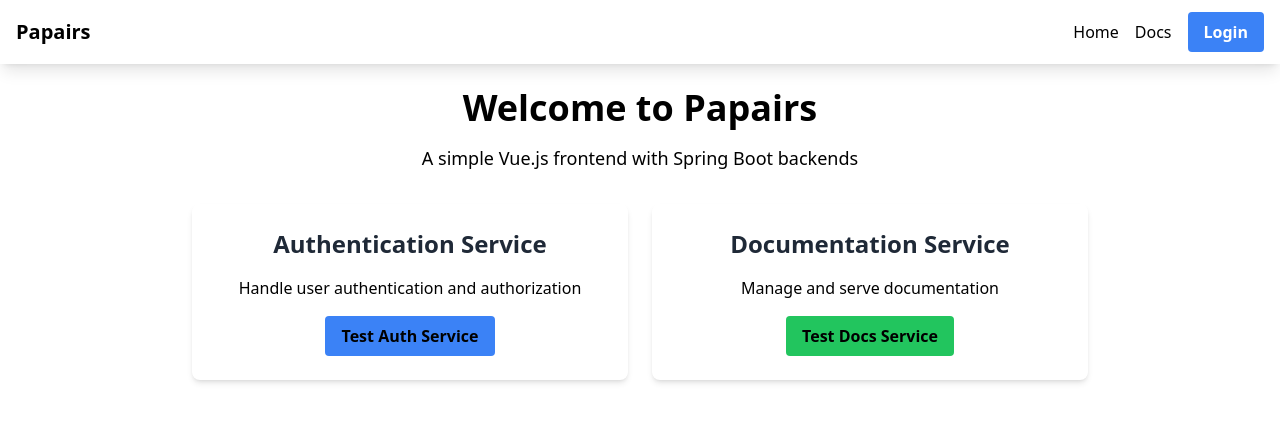
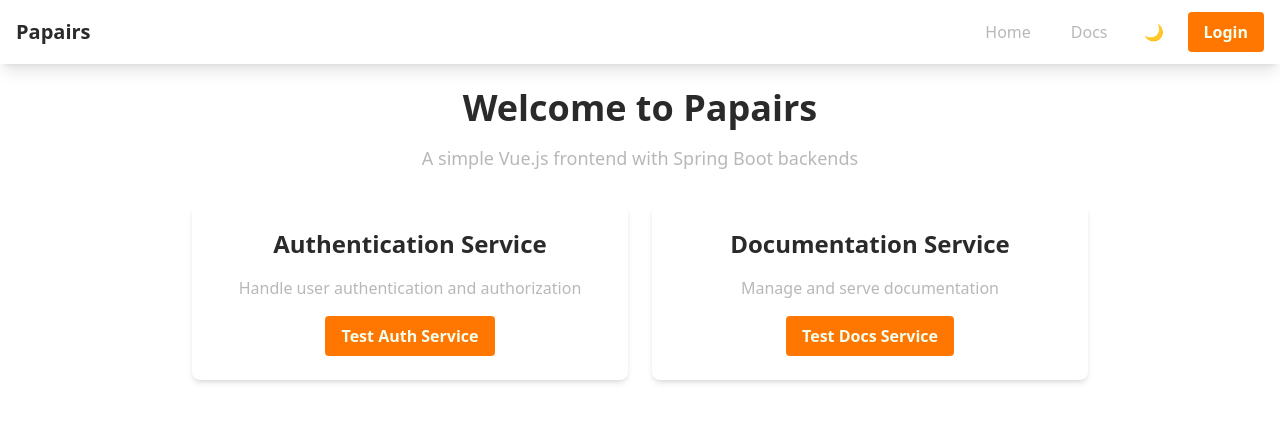
Before and after one commit to Papairs/Papairs, a Vue app in the folder frontend/: page / in a window 1280 px wide. Shown: the top 422 px of the page. Built offline with nearby package versions, Linux system fonts and the light colour scheme; the HTML template or start-up script is replaced by a standard one.

Commit message:
Implemented dark mode support across all current views
Migrated all components to semantic color system (surface-*, content-*, border-*). Added dark mode variants with dark: prefix for all color classes

```diff
--- a/frontend/src/App.vue
+++ b/frontend/src/App.vue
@@ -1,15 +1,39 @@
 <template>
-  <div class="min-h-screen bg-light-secondary">
-    <nav class="bg-light-bg shadow-lg">
+  <div class="min-h-screen bg-surface-light dark:bg-surface-dark transition-colors">
+    <nav class="bg-surface-light dark:bg-surface-dark-secondary shadow-lg">
       <div class="max-w-7xl mx-auto px-4">
         <div class="flex justify-between h-16">
           <div class="flex items-center">
-            <h1 class="text-xl font-bold text-dark-text">Papairs</h1>
+            <h1 class="text-xl font-bold text-content-primary dark:text-content-inverse">
+              Papairs
+            </h1>
           </div>
           <div class="flex items-center space-x-4">
-            <router-link to="/" class="text-light-text hover:text-dark-text">Home</router-link>
-            <router-link to="/docs" class="text-light-text hover:text-dark-text">Docs</router-link>
-            <button @click="login" class="bg-blue-500 hover:bg-blue-700 text-white font-bold py-2 px-4 rounded">
+            <router-link
+              to="/"
+              class="text-content-secondary hover:text-content-primary dark:hover:text-content-inverse px-3 py-2 rounded-md"
+            >
+              Home
+            </router-link>
+            <router-link
+              to="/docs"
+              class="text-content-secondary hover:text-content-primary dark:hover:text-content-inverse px-3 py-2 rounded-md"
+            >
+              Docs
+            </router-link>
+
+            <button
+              @click="toggleTheme"
+              class="p-2 rounded-md text-content-primary dark:text-content-inverse hover:bg-surface-light-secondary dark:hover:bg-surface-dark"
+              :aria-label="isDark ? 'Switch to light mode' : 'Switch to dark mode'"
+            >
+              {{ isDark ? '☀️' : '🌙' }}
+            </button>
+
+            <button
+              @click="login"
+              class="bg-accent hover:bg-[#E66900] text-content-inverse font-bold py-2 px-4 rounded"
+            >
               Login
             </button>
           </div>
@@ -23,11 +47,17 @@
   </div>
 </template>
 
-<script>
-export default {
-  name: 'App',
-  methods: {
-    async login() {
+<script setup>
+import { onMounted } from 'vue';
+import { useTheme } from '@/composables/useTheme';
+
+const { isDark, toggleTheme, initTheme } = useTheme();
+
+onMounted(() => {
+  initTheme();
+});
+
+const login = async () => {
   try {
     const response = await this.$http.post('http://localhost:8081/api/auth/login', {
       username: 'test',
@@ -37,7 +67,5 @@ export default {
   } catch (error) {
     console.error('Login error:', error);
   }
-    }
-  }
-}
+};
 </script>
--- a/frontend/src/views/DocsView.vue
+++ b/frontend/src/views/DocsView.vue
@@ -1,27 +1,44 @@
 <template>
   <div>
-    <h1 class="text-3xl font-bold text-dark-text mb-6">Documentation</h1>
+    <h1 class="text-3xl font-bold text-content-primary dark:text-content-inverse mb-6 transition-colors">
+      Documentation
+    </h1>
 
-    <div class="bg-white rounded-lg shadow-md p-6">
-      <h2 class="text-2xl font-semibold text-dark-text mb-4">Available Documents</h2>
+    <div class="bg-surface-light dark:bg-surface-dark-secondary rounded-lg shadow-md p-6 transition-colors">
+      <h2 class="text-2xl font-semibold text-content-primary dark:text-content-inverse mb-4 transition-colors">
+        Available Documents
+      </h2>
 
       <div v-if="loading" class="text-center py-4">
-        <p class="text-light-text">Loading documents...</p>
+        <p class="text-content-secondary transition-colors">Loading documents...</p>
       </div>
 
       <div v-else-if="documents.length > 0" class="space-y-4">
-        <div v-for="doc in documents" :key="doc.id" class="border border-gray-200 rounded-lg p-4">
-          <h3 class="text-xl font-semibold text-dark-text">{{ doc.title }}</h3>
-          <p class="text-light-text mt-2">{{ doc.description }}</p>
-          <p class="text-sm text-gray-400 mt-2">Created: {{ doc.createdAt }}</p>
+        <div
+          v-for="doc in documents"
+          :key="doc.id"
+          class="border border-border-light-subtle dark:border-border-dark-subtle rounded-lg p-4 bg-surface-light-secondary dark:bg-surface-dark transition-colors"
+        >
+          <h3 class="text-xl font-semibold text-content-primary dark:text-content-inverse transition-colors">
+            {{ doc.title }}
+          </h3>
+          <p class="text-content-secondary mt-2 transition-colors">
+            {{ doc.description }}
+          </p>
+          <p class="text-sm text-content-secondary mt-2 transition-colors">
+            Created: {{ doc.createdAt }}
+          </p>
         </div>
       </div>
 
       <div v-else class="text-center py-8">
-        <p class="text-gray-500">No documents available</p>
+        <p class="text-content-secondary transition-colors">No documents available</p>
       </div>
 
-      <button @click="loadDocuments" class="mt-4 bg-blue-500 hover:bg-blue-700 text-white-text font-bold py-2 px-4 rounded">
+      <button
+        @click="loadDocuments"
+        class="mt-4 bg-accent hover:bg-[#E66900] text-content-inverse font-bold py-2 px-4 rounded transition-colors"
+      >
         Refresh Documents
       </button>
     </div>
--- a/frontend/src/views/HomeView.vue
+++ b/frontend/src/views/HomeView.vue
@@ -1,28 +1,53 @@
 <template>
   <div class="text-center">
-    <h1 class="text-4xl font-bold text-dark-text mb-4">Welcome to Papairs</h1>
-    <p class="text-lg text-light-text mb-8">A simple Vue.js frontend with Spring Boot backends</p>
+    <h1 class="text-4xl font-bold text-content-primary dark:text-content-inverse mb-4 transition-colors">
+      Welcome to Papairs
+    </h1>
+    <p class="text-lg text-content-secondary mb-8 transition-colors">
+      A simple Vue.js frontend with Spring Boot backends
+    </p>
 
     <div class="grid grid-cols-1 md:grid-cols-2 gap-6 max-w-4xl mx-auto">
-      <div class="bg-light-bg p-6 rounded-lg shadow-md">
-        <h2 class="text-2xl font-semibold text-gray-800 mb-4">Authentication Service</h2>
-        <p class="text-light-text mb-4">Handle user authentication and authorization</p>
-        <button @click="testAuth" class="bg-blue-500 hover:bg-blue-700 text-white-text font-bold py-2 px-4 rounded">
+
+      <div class="bg-surface-light dark:bg-surface-dark-secondary p-6 rounded-lg shadow-md transition-colors">
+        <h2 class="text-2xl font-semibold text-content-primary dark:text-content-inverse mb-4 transition-colors">
+          Authentication Service
+        </h2>
+        <p class="text-content-secondary mb-4 transition-colors">
+          Handle user authentication and authorization
+        </p>
+        <button
+          @click="testAuth"
+          class="bg-accent hover:bg-[#E66900] text-content-inverse font-bold py-2 px-4 rounded transition-colors"
+        >
           Test Auth Service
         </button>
-        <div v-if="authResult" class="mt-4 p-2 bg-light-secondary rounded">
-          <pre>{{ authResult }}</pre>
+        <div
+          v-if="authResult"
+          class="mt-4 p-2 bg-surface-light-secondary dark:bg-surface-dark rounded transition-colors"
+        >
+          <pre class="text-content-primary dark:text-content-inverse text-sm overflow-x-auto">{{ authResult }}</pre>
         </div>
       </div>
 
-      <div class="bg-light-bg p-6 rounded-lg shadow-md">
-        <h2 class="text-2xl font-semibold text-gray-800 mb-4">Documentation Service</h2>
-        <p class="text-light-text mb-4">Manage and serve documentation</p>
-        <button @click="testDocs" class="bg-green-500 hover:bg-green-700 text-white-text font-bold py-2 px-4 rounded">
+      <div class="bg-surface-light dark:bg-surface-dark-secondary p-6 rounded-lg shadow-md transition-colors">
+        <h2 class="text-2xl font-semibold text-content-primary dark:text-content-inverse mb-4 transition-colors">
+          Documentation Service
+        </h2>
+        <p class="text-content-secondary mb-4 transition-colors">
+          Manage and serve documentation
+        </p>
+        <button
+          @click="testDocs"
+          class="bg-accent hover:bg-[#E66900] text-content-inverse font-bold py-2 px-4 rounded transition-colors"
+        >
           Test Docs Service
         </button>
-        <div v-if="docsResult" class="mt-4 p-2 bg-light-secondary rounded">
-          <pre>{{ docsResult }}</pre>
+        <div
+          v-if="docsResult"
+          class="mt-4 p-2 bg-surface-light-secondary dark:bg-surface-dark rounded transition-colors"
+        >
+          <pre class="text-content-primary dark:text-content-inverse text-sm overflow-x-auto">{{ docsResult }}</pre>
         </div>
       </div>
     </div>
```
Lines whose indentation alone changed are shown as unchanged.
